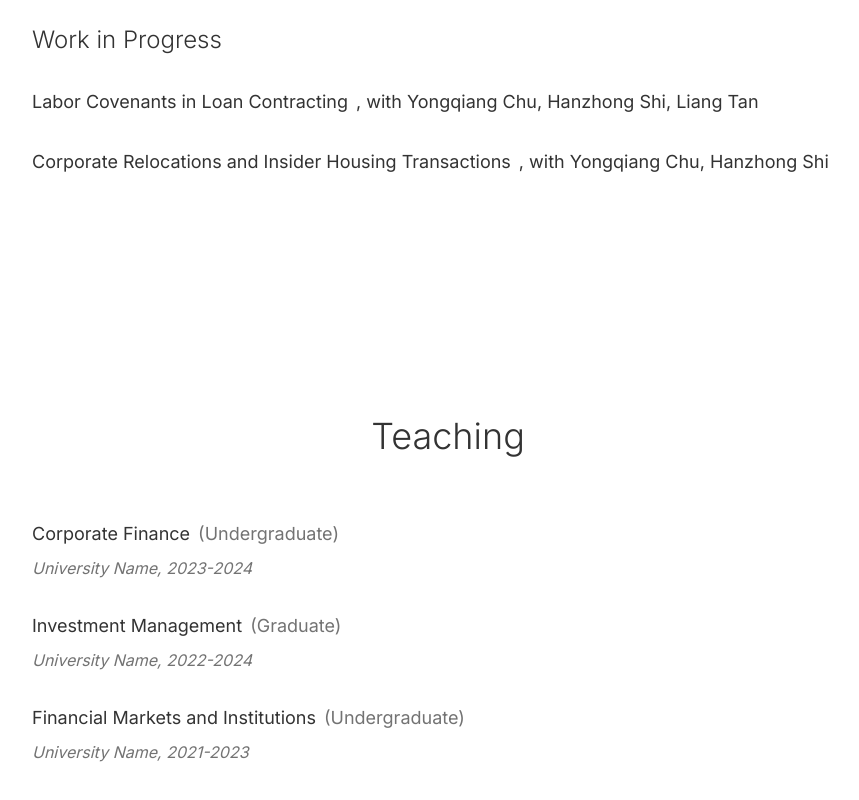
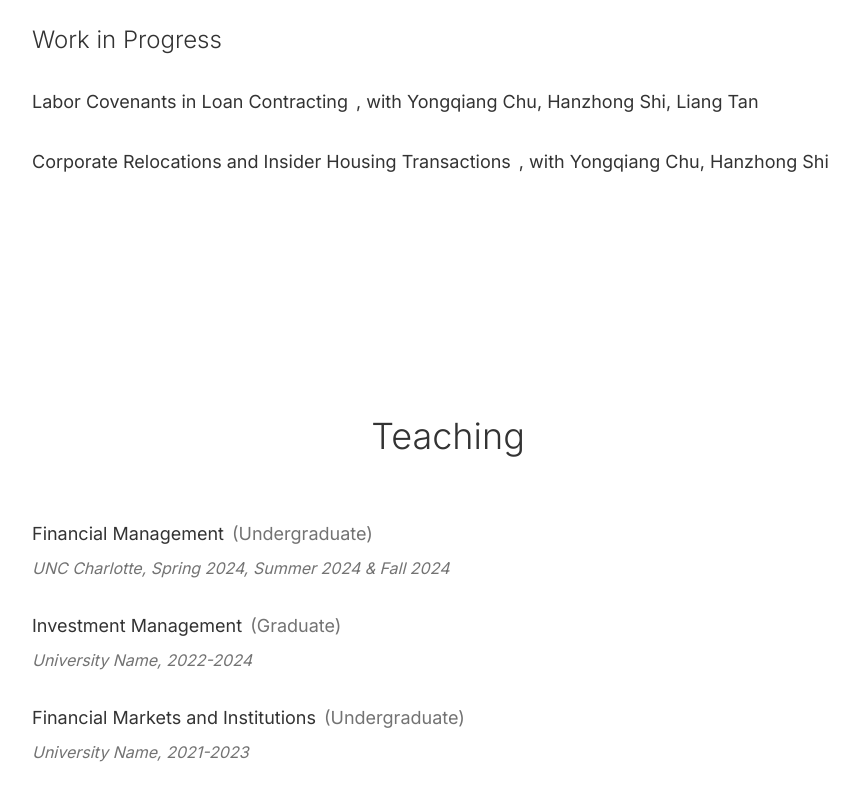
Before and after one commit to zixin-jiang/zixin-jiang.github.io, a React (Vite) app: page / in a window 1280 px wide. Shown: the part 1264-2064 px from the top of the page, without its empty margins (192-1051 px from the left). Built offline with nearby package versions, Linux system fonts and the light colour scheme; the HTML template or start-up script is replaced by a standard one.

Commit message:
Code edited in Lovable Code Editor

```diff
--- a/src/components/SimpleTeaching.tsx
+++ b/src/components/SimpleTeaching.tsx
@@ -1,10 +1,10 @@
 const SimpleTeaching = () => {
   const courses = [
     {
-      title: "Corporate Finance",
+      title: "Financial Management",
       level: "Undergraduate",
-      institution: "University Name",
-      years: "2023-2024"
+      institution: "UNC Charlotte",
+      years: "Spring 2024, Summer 2024 & Fall 2024"
     },
     {
       title: "Investment Management",
```
